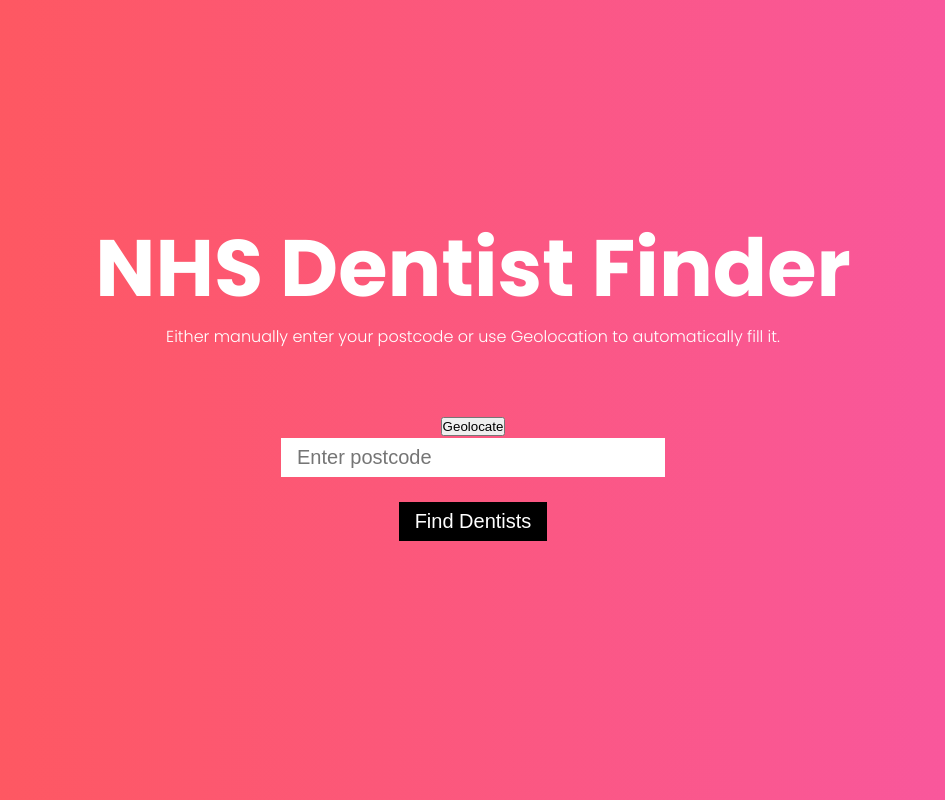
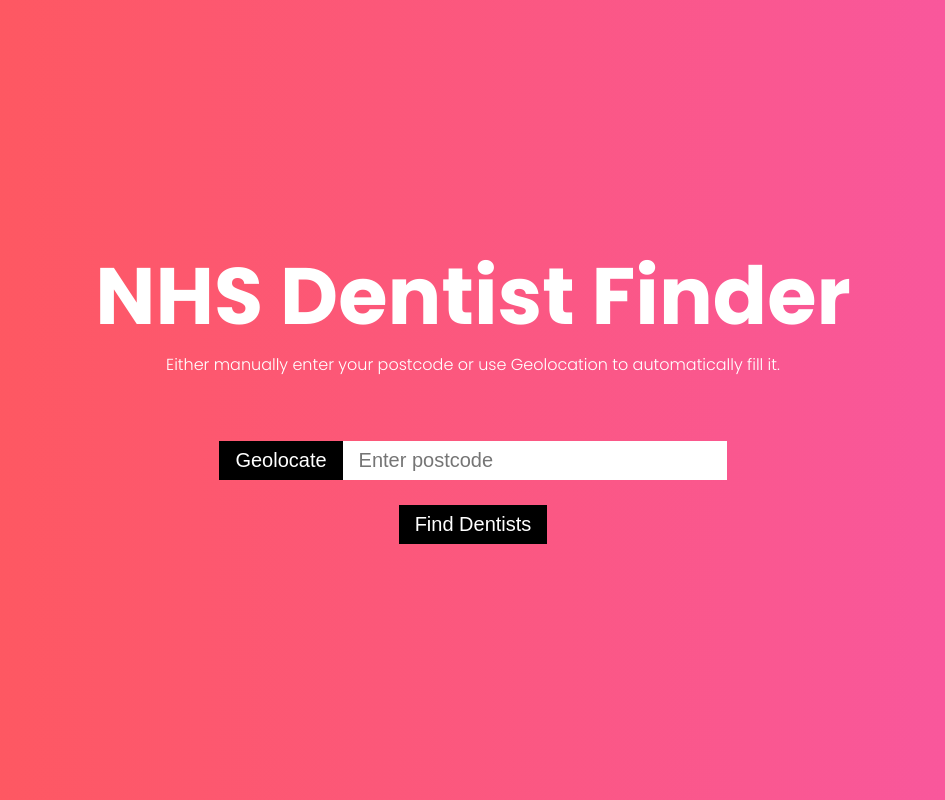
Before and after one commit to robdcal/nhs-dentist-finder, a React (Create React App) app: page / in a window 1280 px wide. Shown: the whole page, without its empty margins (167-1112 px from the left). Built offline with nearby package versions, Linux system fonts and the light colour scheme.

Commit message:
styling geolocate button

```diff
--- a/src/App.css
+++ b/src/App.css
@@ -64,8 +64,23 @@
   margin-bottom: 4rem;
 }
 
+button {
+  padding: 0.5rem 1rem;
+  font-size: 1.25rem;
+  border: none;
+  color: white;
+  background: black;
+  cursor: pointer;
+  transition: all 0.3s ease;
+}
+button:hover {
+  background: white;
+  color: black;
+}
+
 form {
   margin-bottom: 2rem;
+  display: inline;
 }
 
 form input,
```
